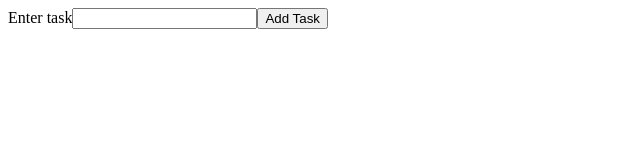
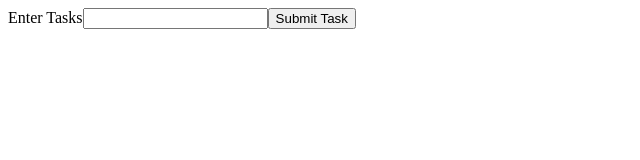
Before and after one commit to CaliforniaDev/ReactAssignment-1, a React (Create React App) app in the folder task-app/: page / in a window 1280 px wide. Shown: the top 160 px of the page, without its empty margins (0-640 px from the left). Built offline with nearby package versions, Linux system fonts and the light colour scheme.

Commit message:
Render form and add a state to our app

```diff
--- a/task-app/src/App.js
+++ b/task-app/src/App.js
@@ -3,42 +3,23 @@ import React, { Component } from 'react';
 class App extends Component {
   constructor() {
     super();
-
     this.state = {
-      task: { text: ''},
-      tasks: [],
+      taskInput: { text: ''},
+      tasks: []
     };
-    this.handleChange = this.handleChange.bind(this);
-    this.onSubmitTask = this.onSubmitTask.bind(this);
   }
-  handleChange = (e) => {
-    this.setState({
-      task: {
-        text: e.target.value
-      }
-    });
-  };
-  onSubmitTask = (e) => {
-    e.preventDefault();
-    this.setState({
-      task: this.state.tasks.concat(this.state.task),
-      task: { text: ''}
-    });
-  };
   render() {
-    const { task, tasks } = this.state;
     return (
       <div>
         <form>
-          <label htmlFor="taskInput">Enter task</label>
-          <input type="text" id="taskInput" />
-          <button type="submit">
-            Add Task
-          </button>
+          <label htmlFor="taskInput">Enter Tasks</label>
+          <input type="text" id="taskInput"></input>
+          <button type="submit">Submit Task</button>
         </form>
       </div>
-    )
+    );
   }
 }
 
+
 export default App;
```
